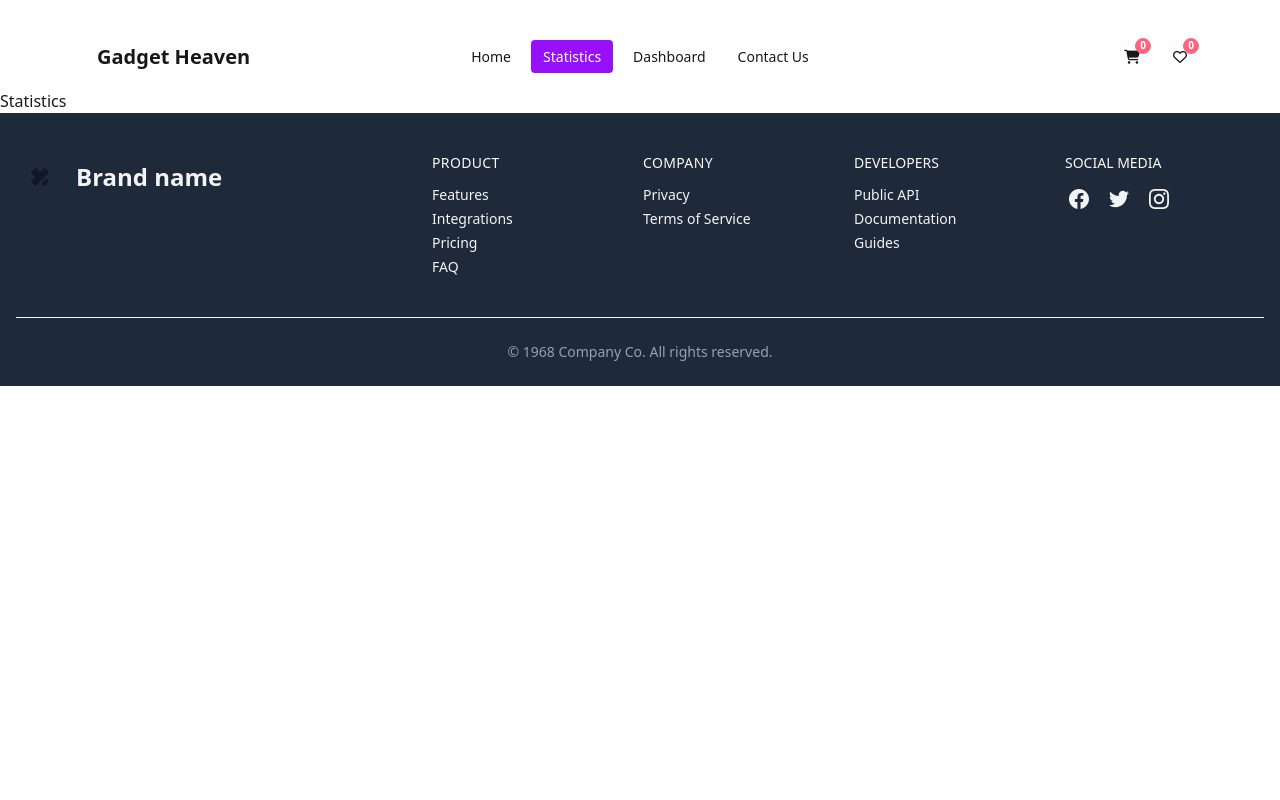
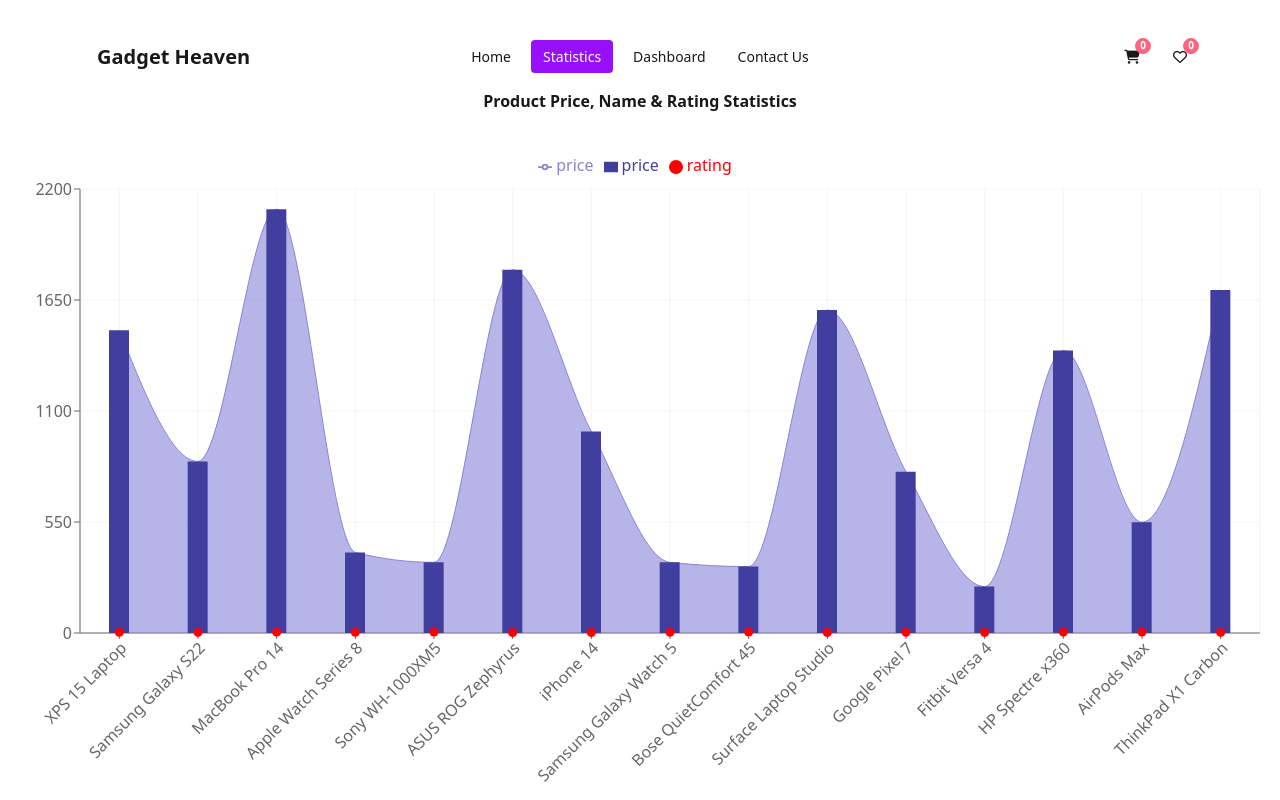
Before and after one commit to habibulalam/R-a8-Gadget-Heaven, a React (Vite) app: page /statistics in a window 1280 px wide. Shown: the top 800 px of the page. Built offline with nearby package versions, Linux system fonts and the light colour scheme.

Commit message:
Composed Chart added

```diff
--- a/index.html
+++ b/index.html
@@ -2,7 +2,7 @@
 <html lang="en">
   <head>
     <meta charset="UTF-8" />
-    <link rel="icon" type="image/svg+xml" href="/vite.svg" />
+    <link rel="icon" type="image/svg+xml" href="/favicon-16x16.png" />
     <meta name="viewport" content="width=device-width, initial-scale=1.0" />
     <title>Vite + React</title>
     <!-- <link href="/dist/styles.css" rel="stylesheet"> -->
--- a/package.json
+++ b/package.json
@@ -17,6 +17,7 @@
     "react-router-dom": "^7.1.3",
     "react-stars": "^2.2.5",
     "react-toastify": "^11.0.3",
+    "recharts": "^2.15.1",
     "tailwindcss": "^4.0.0"
   },
   "devDependencies": {
--- a/src/Components/Contact Us/ContactUs.jsx
+++ b/src/Components/Contact Us/ContactUs.jsx
@@ -1,6 +1,10 @@
+import { useEffect } from "react";
 import { toast } from "react-toastify";
 
 const ContactUs = () => {
+    useEffect(() => {
+        document.title = "Contact Us | Gadget Heaven";
+    }, []);
 
     const handleSubmit = (e) => {
         e.preventDefault();
--- a/src/Components/Dashboard/Dashboard.jsx
+++ b/src/Components/Dashboard/Dashboard.jsx
@@ -6,7 +6,20 @@
 
 const Dashboard = () => {
 
-    const { cartProduct, wishlistProduct, removeFromCart,removeFromWishlist, wishlistToAddCart, purchase, toggleCartWishlist } = useContext(ProductContext);
+    useEffect(() => {
+        document.title = "Product Dashboard | Gadget Heaven";
+    }, []);
+
+    const context = useContext(ProductContext);
+
+    useEffect(() => {
+        // ✅ Check if context is null before using it
+        if (!context) {
+            return {}; // Or return an empty object `{}` instead
+        }
+    }, []);
+
+    const { cartProduct, wishlistProduct, removeFromCart, removeFromWishlist, wishlistToAddCart, purchase, toggleCartWishlist } = context;
 
     // is cart tab active
     const [isCartActive, setIsCartActive] = useState(true);
@@ -92,7 +105,7 @@
                 <div className={`${isCartActive ? "block" : "hidden"}`}>
                     {/* Text sort and purchase button container */}
                     <div>
-                        <div className="flex items-center justify-between py-6 mb-3">
+                        <div className="flex flex-col md:flex-row gap-2 items-center justify-between py-6 mb-3">
                             <h3 className="text-4xl font-bold">Cart</h3>
                             <div>
                                 <div>
@@ -104,7 +117,7 @@
                                     </button>
                                     <button
                                         onClick={() => document.getElementById('my_modal_1').showModal()}
-                                        disabled={currentCartProduct.length === 0 & totalCost === 0}
+                                        disabled={currentCartProduct?.length === 0 & totalCost === 0}
                                         className={`btn px-4 py-2 border border-purple-600 bg-purple-600 rounded-3xl text-sm font-semibold text-white ml-2 hover:scale-105 duration-500 active:scale-90 disabled:cursor-not-allowed`}>
                                         Purchase
                                     </button>
--- a/src/Components/ErrorPage/Errorpage.jsx
+++ b/src/Components/ErrorPage/Errorpage.jsx
@@ -1,6 +1,10 @@
+import { useEffect } from "react";
 
 
 const Errorpage = () => {
+    useEffect(() => {
+        document.title = "404 Not Found | Gadget Heaven";
+    }, []);
     return (
         <section className="flex items-center h-full p-16 dark:bg-gray-50 dark:text-gray-800">
             <div className="container flex flex-col items-center justify-center px-5 mx-auto my-8">
--- a/src/Components/Footer/Footer.jsx
+++ b/src/Components/Footer/Footer.jsx
@@ -7,11 +7,9 @@
                 <div className="lg:w-1/3">
                     <a rel="noopener noreferrer" href="#" className="flex justify-center space-x-3 lg:justify-start">
                         <div className="flex items-center justify-center w-12 h-12 rounded-full bg-default-400">
-                            <svg xmlns="http://www.w3.org/2000/svg" viewBox="0 0 32 32" fill="currentColor" className="flex-shrink-0 w-5 h-5 rounded-full text-gray-900">
-                                <path d="M18.266 26.068l7.839-7.854 4.469 4.479c1.859 1.859 1.859 4.875 0 6.734l-1.104 1.104c-1.859 1.865-4.875 1.865-6.734 0zM30.563 2.531l-1.109-1.104c-1.859-1.859-4.875-1.859-6.734 0l-6.719 6.734-6.734-6.734c-1.859-1.859-4.875-1.859-6.734 0l-1.104 1.104c-1.859 1.859-1.859 4.875 0 6.734l6.734 6.734-6.734 6.734c-1.859 1.859-1.859 4.875 0 6.734l1.104 1.104c1.859 1.859 4.875 1.859 6.734 0l21.307-21.307c1.859-1.859 1.859-4.875 0-6.734z"></path>
-                            </svg>
+                            <img src="/favicon-16x16.png" alt="" className="" />
                         </div>
-                        <span className="self-center text-2xl font-semibold">Brand name</span>
+                        <span className="self-center text-2xl font-semibold">Gadget Heaven</span>
                     </a>
                 </div>
                 <div className="grid grid-cols-2 text-sm gap-x-3 gap-y-8 lg:w-2/3 sm:grid-cols-4">
@@ -79,7 +77,7 @@
                     </div>
                 </div>
             </div>
-            <div className="py-6 text-sm text-center text-gray-400">© 1968 Company Co. All rights reserved.</div>
+            <div className="py-6 text-sm text-center text-gray-400">© 2025 Company Co. All rights reserved.</div>
         </footer>
     );
 };
--- a/src/Components/Home/Home.jsx
+++ b/src/Components/Home/Home.jsx
@@ -1,8 +1,13 @@
 import { useLoaderData } from "react-router-dom";
 import Banner from "../Banner/Banner";
 import GadgetSection from "../Gadgets section/GadgetSection";
+import { useEffect } from "react";
 
 const Home = () => {
+
+    useEffect(() => {
+            document.title = "Home | Gadget Heaven";
+        }, []);
 
     const gadgetData = useLoaderData();
     // console.log(data);
--- a/src/Components/Navbar/Nav.jsx
+++ b/src/Components/Navbar/Nav.jsx
@@ -21,7 +21,7 @@
     }
 
     return (
-        <section className={`max-w-[1540px] w-[90%] mx-auto mt-4 border-b-0 ${pathname === '/' ? "border" : ""} px-2 pt-2 rounded-t-4xl`}>
+        <section className={`max-w-[1540px] w-[90%] mx-auto mt-4 border-b-0 ${pathname === '/' ? "border" : ""} px-2 pt-2 rounded-t-4xl sticky -top-2 z-50`}>
             <div className={`navbar bg-base-100  border-b-0 rounded-t-4xl ${pathname === '/' ? 'bg-purple-600 text-white border' : 'bg-base-100'}`}>
                 <div className="navbar-start">
                     <div className="dropdown">
--- a/src/Components/Statistics/Statistics.jsx
+++ b/src/Components/Statistics/Statistics.jsx
@@ -1,9 +1,72 @@
+import { useEffect, useState } from "react";
+import {
+    ComposedChart,
+    Line,
+    Area,
+    Bar,
+    XAxis,
+    YAxis,
+    CartesianGrid,
+    Tooltip,
+    Legend,
+    Scatter,
+    ResponsiveContainer,
+} from "recharts";
 
+// JSON data
+// const products = [
+//     { product_id: 1, product_title: "XPS 15 Laptop", price: 1500, rating: 3.8 },
+//     { product_id: 2, product_title: "Samsung Galaxy S22", price: 850, rating: 2.9 },
+//     { product_id: 3, product_title: "MacBook Pro 14", price: 2100, rating: 4.1 },
+//     { product_id: 4, product_title: "Apple Watch Series 8", price: 399, rating: 3.5 },
+//     { product_id: 5, product_title: "Sony WH-1000XM5", price: 350, rating: 4.9 },
+//     { product_id: 6, product_title: "ASUS ROG Zephyrus", price: 1800, rating: 1.8 },
+//     { product_id: 7, product_title: "iPhone 14", price: 999, rating: 2.5 },
+//     { product_id: 8, product_title: "Samsung Galaxy Watch 5", price: 350, rating: 3.2 },
+//     { product_id: 9, product_title: "Bose QuietComfort 45", price: 329, rating: 4.7 },
+//     { product_id: 10, product_title: "Surface Laptop Studio", price: 1600, rating: 2.1 },
+//     { product_id: 11, product_title: "Google Pixel 7", price: 799, rating: 3.9 },
+//     { product_id: 12, product_title: "Fitbit Versa 4", price: 230, rating: 2.8 },
+//     { product_id: 13, product_title: "HP Spectre x360", price: 1400, rating: 4.4 },
+//     { product_id: 14, product_title: "AirPods Max", price: 549, rating: 4.6 },
+//     { product_id: 15, product_title: "ThinkPad X1 Carbon", price: 1700, rating: 3.0 },
+// ];
 
 const Statistics = () => {
+
+    const [products, setProduct ] = useState();
+
+    useEffect(() => {
+        document.title = "Statistics | Gadget Heaven";
+    }, []);
+
+    useEffect(() => {
+        fetch("/fake-data.json")
+            .then((response) => response.json())
+            .then((data) => {
+                console.log(data);
+                setProduct(data);
+            });
+    }, []);
+
     return (
-        <div>
-            Statistics
+        <div className="mb-16">
+            <h2 className="text-center font-semibold">Product Price, Name & Rating Statistics</h2>
+            <ResponsiveContainer width="100%" height={700}>
+                <ComposedChart
+                    data={products}
+                    margin={{ top: 40, right: 20, bottom: 150, left: 20 }} // Increased bottom margin
+                >
+                    <CartesianGrid stroke="#f5f5f5" />
+                    <XAxis dataKey="product_title" angle={-45} textAnchor="end" interval={0} />
+                    <YAxis />
+                    <Tooltip />
+                    <Legend verticalAlign="top" height={36} /> {/* Moves the legend to the top */}
+                    <Area type="monotone" dataKey="price" fill="#8884d8" stroke="#8884d8" style={{paddingTop: '40px'}}/>
+                    <Bar dataKey="price" barSize={20} fill="#413ea0" />
+                    <Scatter dataKey="rating" fill="red" />
+                </ComposedChart>
+            </ResponsiveContainer>
         </div>
     );
 };
```
Also changed, not shown: 1 other file (tests, documents, lock files or other folders).
